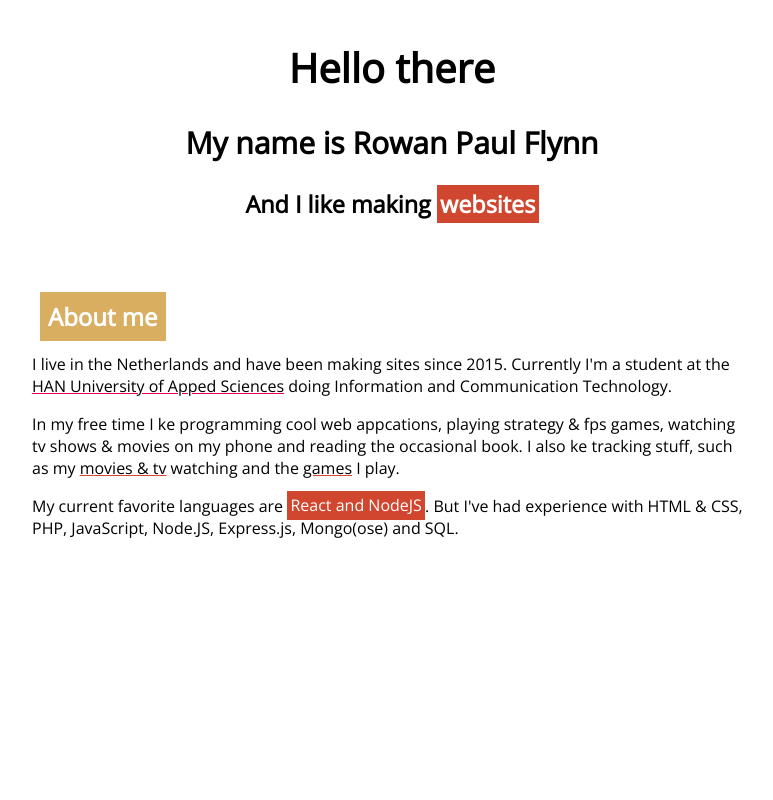
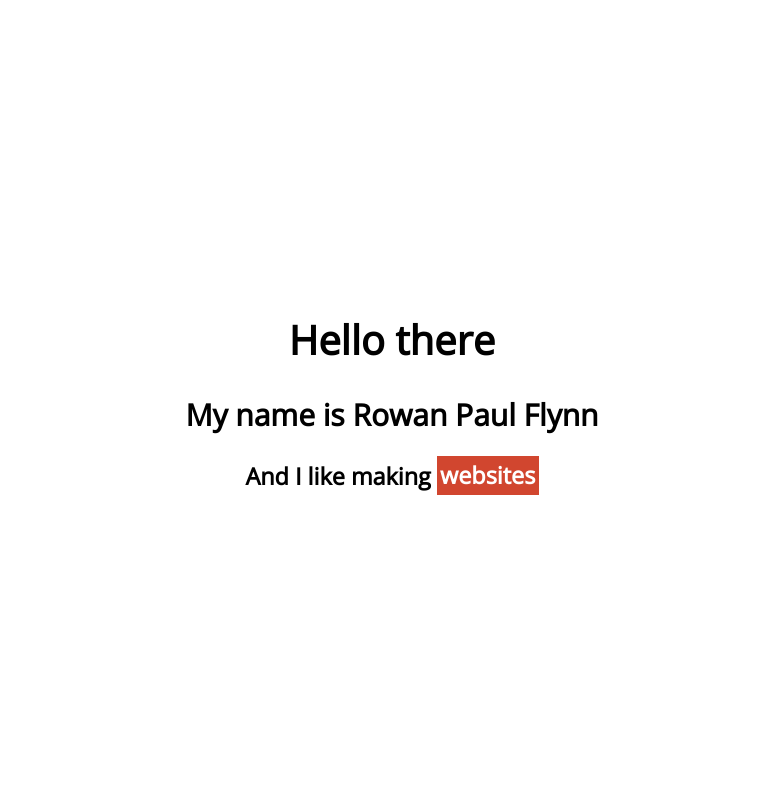
Before and after one commit to Rowan-Paul/rowanpaulflynn, a React (Create React App) app: page / in a window 1280 px wide. Shown: the top 800 px of the page, without its empty margins (248-1021 px from the left). Built offline with nearby package versions, Linux system fonts and the light colour scheme.

Commit message:
Add introduction taking up entire screen

```diff
--- a/src/css/main.css
+++ b/src/css/main.css
@@ -1,7 +1,13 @@
 /* https://coolors.co/c8963e-573d1c-d9ae61-d1462f-94ecbe */
 body {
   font-family: "Open Sans", sans-serif;
-  margin: 2.5rem;
+  margin: 0px;
+}
+
+::selection {
+  padding: 0.2rem;
+  color: #573d1c;
+  background-color: #94ecbe;
 }
 
 .emphasis {
@@ -17,19 +23,21 @@ body {
   background-color: #d9ae61;
 }
 
-::selection {
-  padding: 0.2rem;
-  color: #573d1c;
-  background-color: #94ecbe;
+/* Containers */
+.introduction {
+  display: grid;
+  width: 100%;
+  height: 100vh;
 }
 
-.introduction {
+.introductionText {
+  margin: auto;
   text-align: center;
   font-size: 1.25rem;
 }
 
 .bio {
-  margin: 5rem 15rem;
+  margin: 15rem;
 }
 
 /* HAN link */
--- a/src/js/App.js
+++ b/src/js/App.js
@@ -4,11 +4,13 @@ function App() {
   return (
     <Fragment>
       <div className="introduction">
-        <h1>Hello there</h1>
-        <h2>My name is Rowan Paul Flynn</h2>
-        <h3>
-          And I like making <span className="emphasis">websites</span>
-        </h3>
+        <div className="introductionText">
+          <h1>Hello there</h1>
+          <h2>My name is Rowan Paul Flynn</h2>
+          <h3>
+            And I like making <span className="emphasis">websites</span>
+          </h3>
+        </div>
       </div>
 
       <div className="bio">
```
